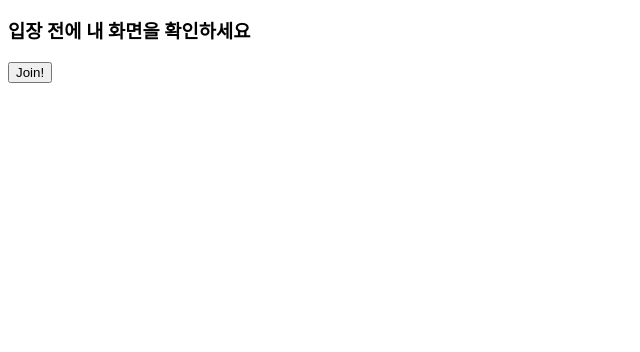
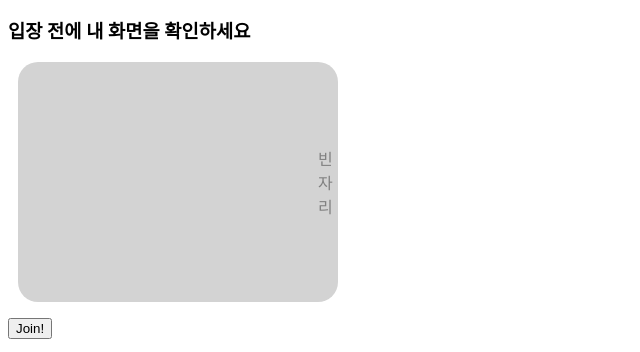
Before and after one commit to cheonghwakim/Mogdok, a Vue app in the folder toy/webrtc/: page /openvidu in a window 1280 px wide. Shown: the part 551-903 px from the top of the page, without its empty margins (0-640 px from the left). Before the commit the page ends 800 px from the top, so only its background shows below. Built offline with nearby package versions, Linux system fonts and the light colour scheme.

Commit message:
feat: 🎸 toy/webrtc - [FE] 지정좌석 클릭 시 해당위치에서 내 캠 나오기
✅ Closes: S04P31A401-67

```diff
--- a/toy/webrtc/src/components/OvVideo.vue
+++ b/toy/webrtc/src/components/OvVideo.vue
@@ -8,16 +8,10 @@ export default {
   props: {
     streamManager: Object,
   },
-  // watch: {
-  //   streamManager: {
-  //     immediate: true,
-  //     handler(value) {
-  //       if (value) this.streamManager.addVideoElement(this.$el);
-  //     },
-  //   },
-  // },
   mounted() {
-    this.streamManager.addVideoElement(this.$el);
+    if (this.streamManager) this.streamManager.addVideoElement(this.$el);
+    //this.streamManager.createVideoElement(this.$el, 'REPLACE');
+    console.log('%cOvVideo.vue line:13 this.$el', 'color: #007acc;', this.$el);
   },
 };
 </script>
--- a/toy/webrtc/src/components/UserVideo.vue
+++ b/toy/webrtc/src/components/UserVideo.vue
@@ -1,5 +1,5 @@
 <template>
-  <div v-if="streamManager">
+  <div class="seat pointer">
     <ov-video :stream-manager="streamManager" />
     <div>
       <p>{{ clientData }}</p>
@@ -19,15 +19,35 @@ export default {
   },
   computed: {
     clientData() {
-      const { clientData } = this.getConnectionData();
+      const clientData = this.getConnectionData();
       return clientData;
     },
   },
   methods: {
     getConnectionData() {
+      if (!this.streamManager) return '빈자리';
       const { connection } = this.streamManager.stream;
-      return JSON.parse(connection.data);
+      return JSON.parse(connection.data).clientData;
     },
   },
 };
 </script>
+
+<style scoped>
+.seat {
+  min-width: 320px;
+  max-width: 320px;
+  height: 240px;
+  background-color: lightgray;
+  border-radius: 20px;
+  display: flex;
+  justify-content: center;
+  align-items: center;
+  color: gray;
+  margin: 10px;
+}
+.seat:hover {
+  background-color: gray;
+  color: white;
+}
+</style>
--- a/toy/webrtc/src/views/OpenVidu.vue
+++ b/toy/webrtc/src/views/OpenVidu.vue
@@ -41,10 +41,6 @@
         <div v-if="publisher">
           <ov-video :stream-manager="publisher" />
         </div>
-        <!-- <button class="btn btn-lg btn-success" @click="cameraState ? cameraOff() : cameraOn()">
-          Camera
-          {{ cameraState ? 'OFF' : 'ON' }}
-        </button> -->
         <button class="btn btn-lg btn-success" @click="cameraOff()">
           Camera Off
         </button>
@@ -60,26 +56,30 @@
           </button>
         </div>
         <br />
-        <button v-if="!isPublished" :disabled="!cameraState" @click="publishSession()">
-          세션에 접속하기
-        </button>
       </div>
       <div id="session-header">
         <h1 id="session-title">{{ mySessionId }}</h1>
       </div>
-      <div id="video-container" class="col-md-6">
-        <user-video
+      <div id="seat-container" class="col-md-6">
+        <!-- <user-video
           v-if="isPublished"
           :stream-manager="publisher"
           @click.native="updateUserNameToSendMessage(publisher)"
-        />
+        /> -->
         <user-video
-          v-for="sub in subscribers"
-          :key="sub.stream.connection.connectionId"
+          v-for="(sub, index) in subscribers"
+          :key="sub || 'seat' + index"
           :stream-manager="sub"
-          @click.native="updateUserNameToSendMessage(sub)"
+          @click.native="
+            publishSession($event, index);
+            updateUserNameToSendMessage(sub);
+          "
+          style="display:inline-block"
         />
       </div>
+      <br />
+      <br />
+      <hr />
       <div>
         세션에 존재하는 사람을 클릭하면 해당 사람에게 메시지를 보낼 수 있습니다. 나를 클릭하면
         '모두에게'로 바뀝니다.
@@ -108,6 +108,7 @@ import OvVideo from '../components/OvVideo';
 axios.defaults.headers.post['Content-Type'] = 'application/json';
 const OPENVIDU_SERVER_URL = 'https://k4a401.p.ssafy.io';
 const OPENVIDU_SERVER_SECRET = 'ssafy';
+const USER_MAX_NUMBER = 16;
 export default {
   name: 'App',
   components: {
@@ -129,7 +130,7 @@ export default {
       beforeJoin: undefined,
       mainStreamManager: undefined,
       publisher: undefined,
-      subscribers: [],
+      subscribers: new Array(USER_MAX_NUMBER),
       mySessionId: 'SessionA',
       myUserName: 'Participant' + Math.floor(Math.random() * 100),
     };
@@ -143,13 +144,13 @@ export default {
           return e.kind === 'videoinput';
         });
       });
-
       // --- Init a session ---
       this.session = this.OV.initSession();
       // --- Specify the actions when events take place in the session ---
       // On every new Stream received...
       this.session.on('streamCreated', ({ stream }) => {
         const subscriber = this.session.subscribe(stream);
+        console.log('%cOpenVidu.vue line:166 subscriber', 'color: #007acc;', subscriber);
         this.subscribers.push(subscriber);
       });
       // On every Stream destroyed...
@@ -185,11 +186,12 @@ export default {
       this.cameraOff();
       this.session = undefined;
       this.mainStreamManager = undefined;
-      this.subscribers = [];
+      this.subscribers = new Array(USER_MAX_NUMBER);
       this.OV = undefined;
       window.removeEventListener('beforeunload', this.leaveSession);
     },
     updateUserNameToSendMessage(stream) {
+      if (!stream) return;
       const clikedUserConnection = stream.stream.connection;
       const clikedUserConnectionId = clikedUserConnection.connectionId;
       const clikedUserName = JSON.parse(clikedUserConnection.data).clientData;
@@ -288,10 +290,15 @@ export default {
       this.cameraState = false;
       this.isPublished = false;
     },
-    publishSession() {
+    publishSession(event, seatNo) {
+      console.log('%cOpenVidu.vue line:307 this.subscribers', 'color: #007acc;', this.subscribers);
+      const element = event.currentTarget;
+      console.log('%cOpenVidu.vue line:304 element', 'color: #007acc;', element);
+      // console.log('%cOpenVidu.vue line:297 seatNo', 'color: #007acc;', seatNo);
       this.session
         .publish(this.publisher)
         .then(() => {
+          this.subscribers.splice(seatNo, 1, this.publisher);
           this.isPublished = true;
         })
         .catch(() => {
@@ -331,4 +338,26 @@ export default {
 #video-container {
   display: flex;
 }
+.pointer {
+  cursor: pointer;
+}
+/* .seat {
+  min-width: 320px;
+  height: 240px;
+  background-color: lightgray;
+  border-radius: 20px;
+  display: flex;
+  justify-content: center;
+  align-items: center;
+  color: gray;
+  margin: 10px;
+}
+.seat:hover {
+  background-color: gray;
+  color: white;
+} */
+.seat-container {
+  display: flex;
+  flex-wrap: wrap;
+}
 </style>
```
